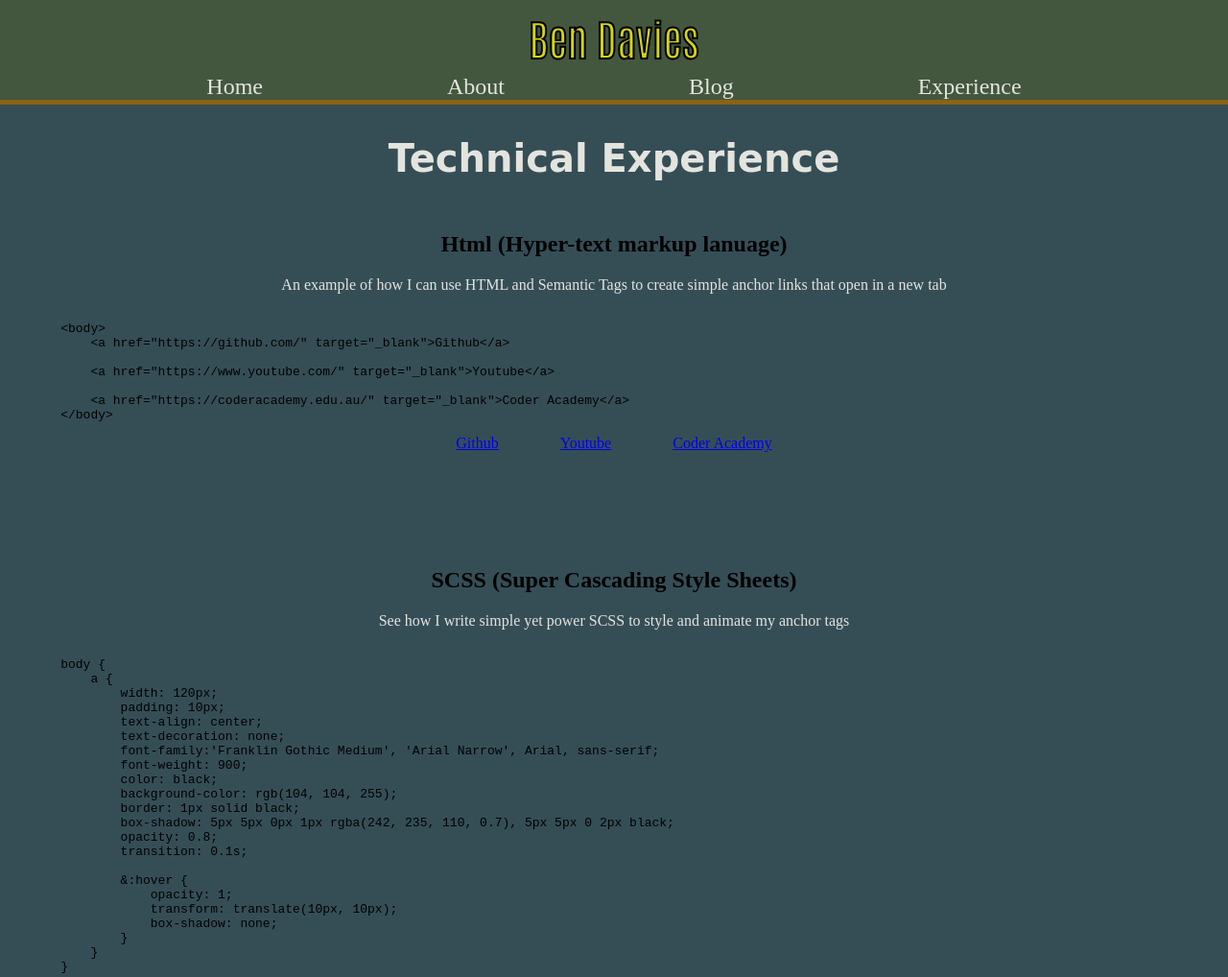
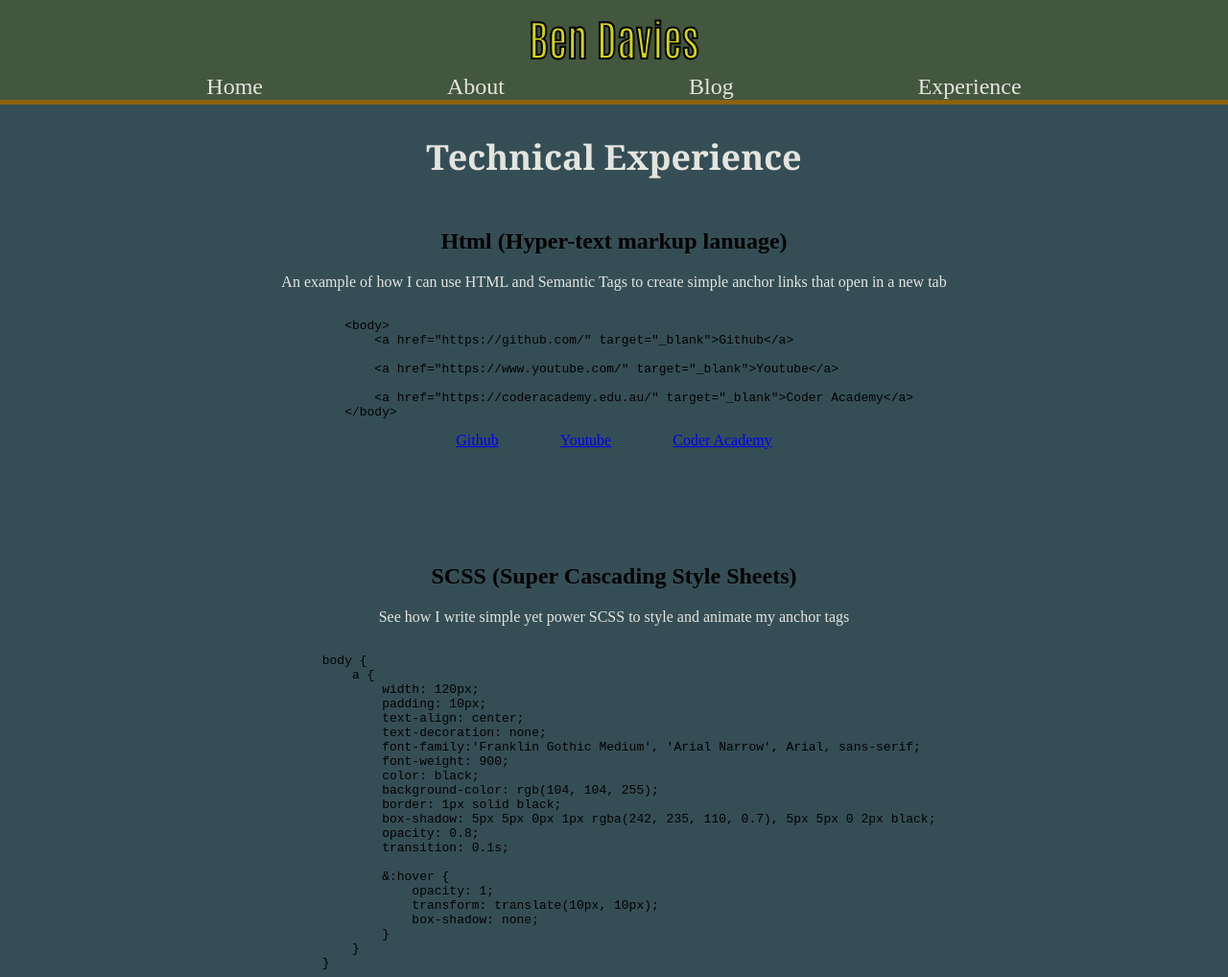
Before and after one commit to BenDavies1218/Portfolio_T1A2, a plain HTML site: page scr/Pages/technical.html in a window 1280 px wide. Shown: the top 1018 px of the page at 96% size. Drawn offline with Linux system fonts and the light colour scheme; a web font is replaced by a local one.

Commit message:
finally it worked

```diff
--- a/scr/Style/Defaults/_Technical.scss
+++ b/scr/Style/Defaults/_Technical.scss
@@ -7,8 +7,8 @@ section.technical {
         justify-content: center;
         h1 {
             text-align: center;
-            font-size: 40px;
-            font-family: curtive, cursive;
+            font-size: 36px;
+            font-family: Cambria, Cochin, Georgia, Times, 'Times New Roman', serif;
             color: $Secondary-silver;
         }
     }
@@ -30,7 +30,11 @@ section.technical {
 
         pre {
             width: 95vw;
-            overflow-x: scroll;
+            overflow: auto;
+        @media only screen and (min-width: 768px) {
+            display: flex;
+            justify-content: center;
+        }
 
         }
         .anchors {
```
Also changed, not shown: scr/main.css, 1 other file.
